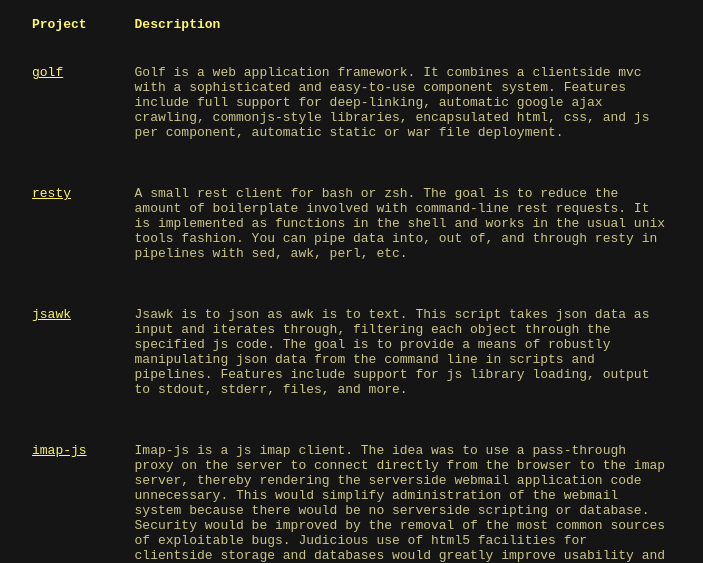
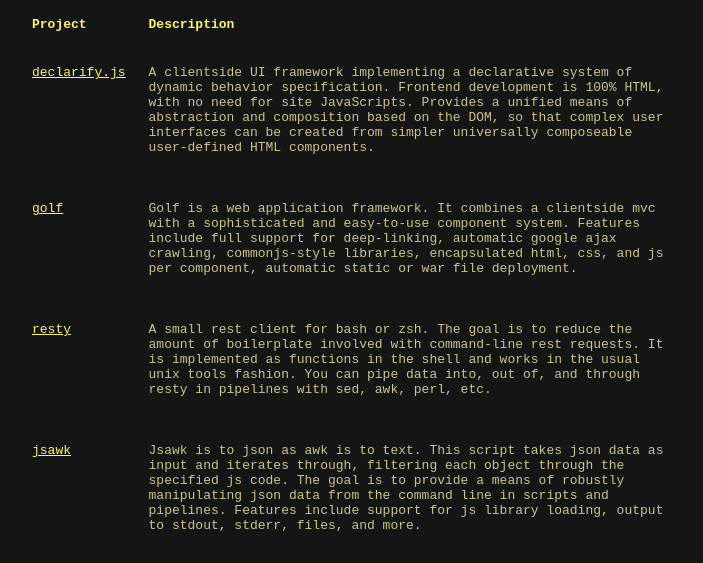
Before and after one commit to micha/micha.github.com, a plain HTML site: page index.html in a window 1280 px wide. Shown: the part 166-729 px from the top of the page, without its empty margins (288-991 px from the left). Drawn offline with Linux system fonts and the light colour scheme.

Commit message:
added declarify.js

```diff
--- a/index.html
+++ b/index.html
@@ -56,6 +56,17 @@
       <tr>
         <th>Project</th>
         <th>Description</th>
+      </tr>
+      <tr>
+        <td valign="top"><p><a href="http://github.com/micha/declarify.js">declarify.js</a></p>
+        </td>
+        <td><p>A clientside UI framework implementing a declarative system
+          of dynamic behavior specification. Frontend development is 100%
+          HTML, with no need for site JavaScripts. Provides a unified means
+          of abstraction and composition based on the DOM, so that complex
+          user interfaces can be created from simpler universally composeable
+          user-defined HTML components.</p>
+        </td>
       </tr>
       <tr>
         <td valign="top"><p><a href="http://golf.github.com/">golf</a></p>
```
